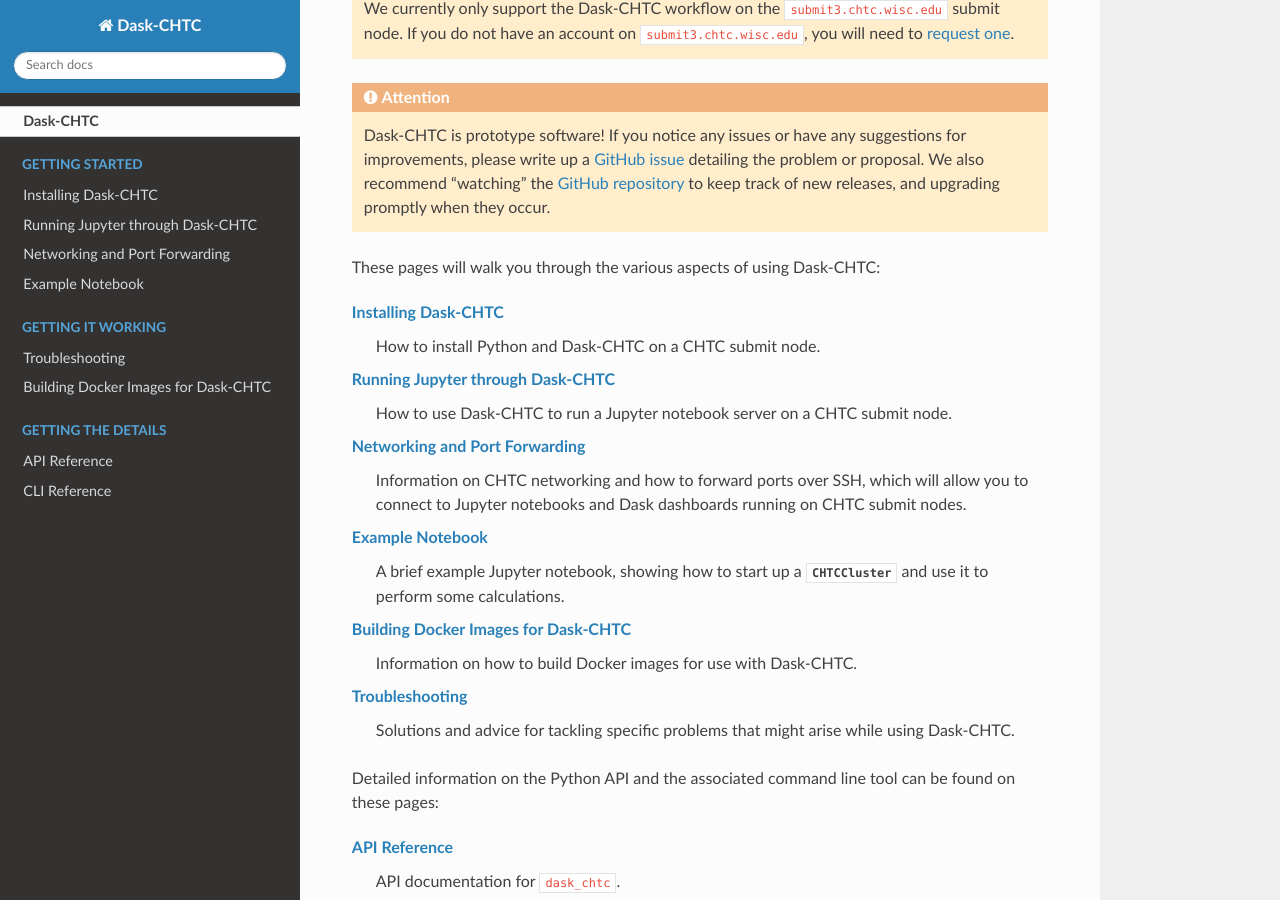
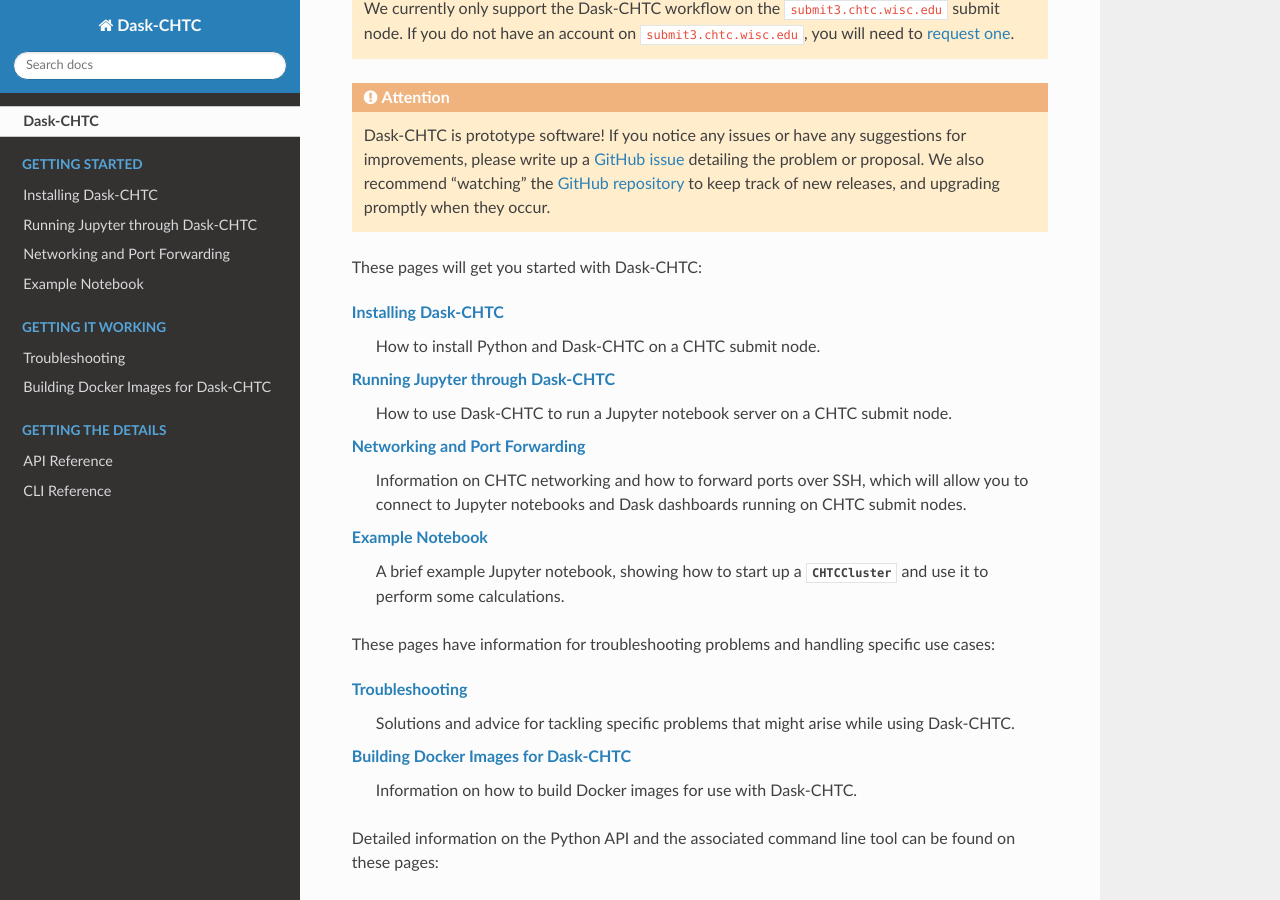
Before and after one commit to CHTC/dask-chtc, a Sphinx documentation site: the page built from docs/source/index.rst, in a window 1280 px wide and 900 px high, scrolled down 497 px. Built offline with Sphinx 7.4.7 and the Read the Docs theme 2.0.0, drawn with Linux system fonts in a browser that asks for light colours.

Commit message:
rewrite index page

```diff
--- a/docs/source/index.rst
+++ b/docs/source/index.rst
@@ -45,7 +45,7 @@
     `GitHub repository <https://github.com/JoshKarpel/dask-chtc>`_
     to keep track of new releases, and upgrading promptly when they occur.
 
-These pages will walk you through the various aspects of using Dask-CHTC:
+These pages will get you started with Dask-CHTC:
 
 :doc:`installation`
     How to install Python and Dask-CHTC on a CHTC submit node.
@@ -64,12 +64,17 @@
     showing how to start up a :class:`CHTCCluster`
     and use it to perform some calculations.
 
-:doc:`docker`
-    Information on how to build Docker images for use with Dask-CHTC.
+
+These pages have information for troubleshooting problems and handling
+specific use cases:
 
 :doc:`troubleshooting`
     Solutions and advice for tackling specific problems that might arise
     while using Dask-CHTC.
+
+:doc:`docker`
+    Information on how to build Docker images for use with Dask-CHTC.
+
 
 Detailed information on the Python API
 and the associated command line tool
```
